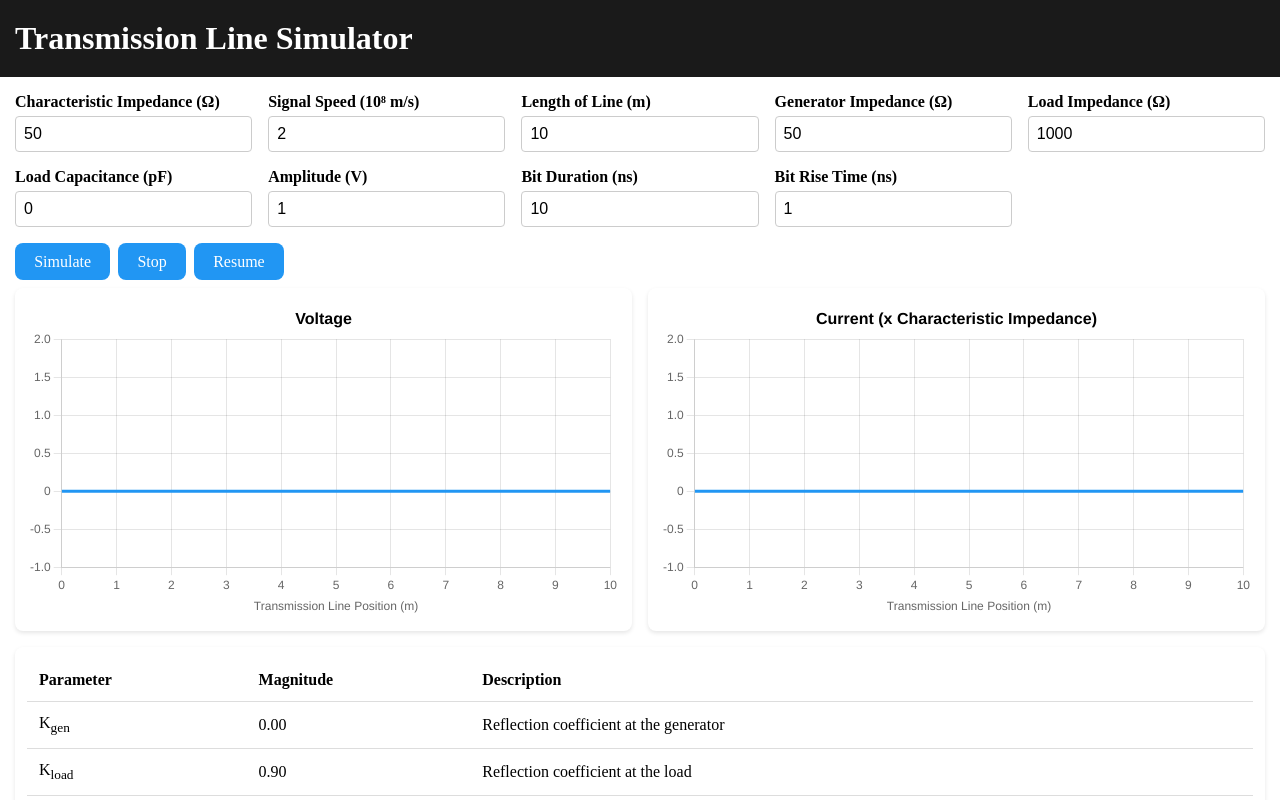
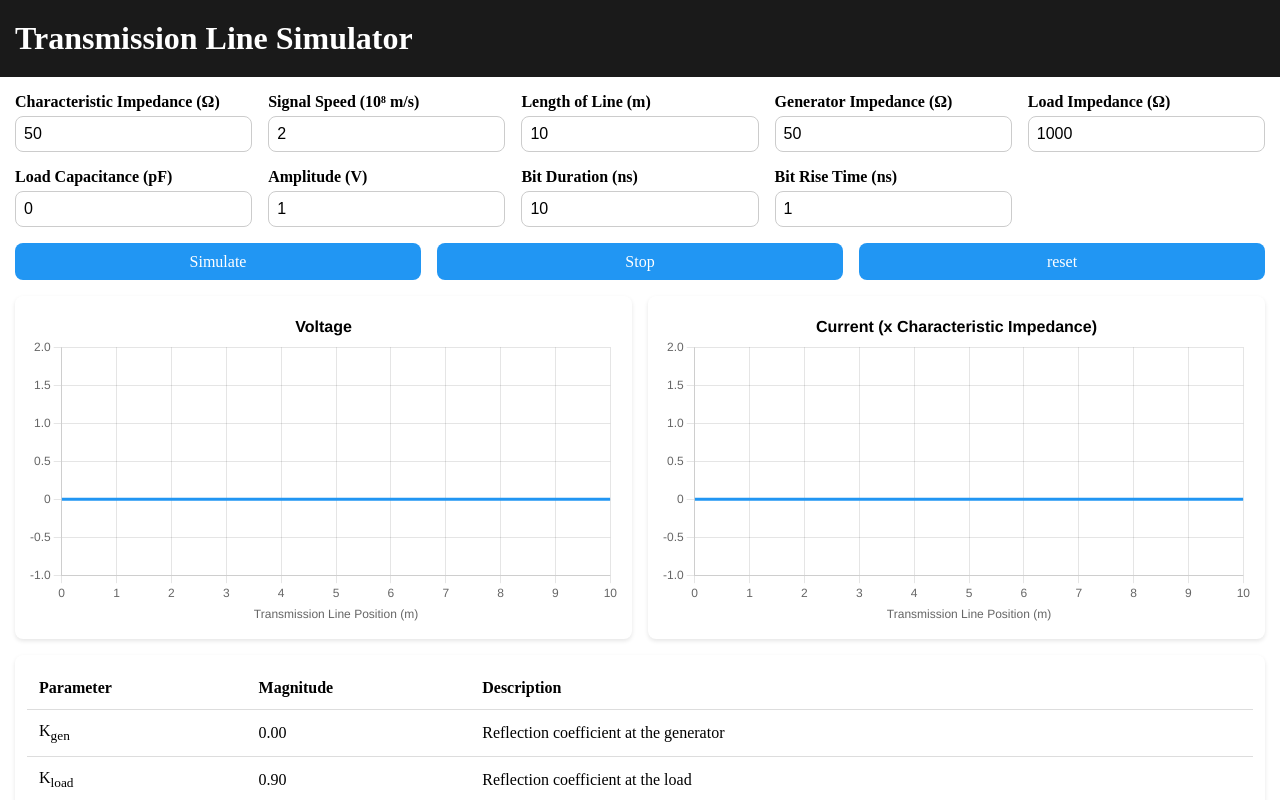
Before and after one commit to egvhauwa/transmission-line, a Vue app: page / in a window 1280 px wide. Shown: the top 800 px of the page. Built offline with nearby package versions, Linux system fonts and the light colour scheme.

Commit message:
update control buttons

```diff
--- a/src/App.vue
+++ b/src/App.vue
@@ -10,6 +10,9 @@
       :simulate="simulate"
       :start="start"
       :stop="stop"
+      :reset="reset"
+      :isRunning="isRunning"
+      :isReset="isReset"
     />
     <div id="simulation">
       <div class="wave-chart card">
@@ -51,6 +54,8 @@ import './assets/styles/container.css';
 
 const simulator: Simulator = new Simulator();
 const parameters = ref<InputParams>(defaultParameters);
+const isRunning = ref(false);
+const isReset = ref(true);
 
 const voltage = ref<number[]>(simulator.V);
 const current = ref<number[]>(simulator.I);
@@ -64,6 +69,7 @@ const frameInterval = computed(() => 1000 / fps.value);
 watch(
   parameters,
   (newParameters) => {
+    console.log(newParameters);
     stop();
     simulator.setParameters({ ...newParameters });
     voltage.value = [...simulator.V];
@@ -77,6 +83,7 @@ const simulate = (parameters: InputParams) => {
   stop();
   simulator.setParameters({ ...parameters });
   start();
+  isReset.value = false;
 };
 
 const update = () => {
@@ -89,6 +96,7 @@ const start = () => {
   stop();
   lastTime.value = performance.now();
   animationLoop(performance.now());
+  isRunning.value = true;
 };
 
 const animationLoop = (timestamp: number) => {
@@ -105,6 +113,12 @@ const stop = () => {
     cancelAnimationFrame(frameId.value);
     frameId.value = null;
   }
+  isRunning.value = false;
+};
+
+const reset = () => {
+  parameters.value = { ...defaultParameters };
+  isReset.value = true;
 };
 </script>
 
--- a/src/components/ParameterInput.vue
+++ b/src/components/ParameterInput.vue
@@ -14,7 +14,7 @@
 </template>
 
 <script setup lang="ts">
-import { ref, watch } from 'vue';
+import { computed } from 'vue';
 
 const props = defineProps<{
   label: string;
@@ -28,7 +28,15 @@ const model = defineModel({ type: Number, required: true });
 
 const min: number = props.min || 0;
 const scaleFactor: number = props.scale || 1; // Default scale factor is 1 (no scaling)
-const unscaledInput = ref<number>(model.value / scaleFactor);
+
+const unscaledInput = computed({
+  get: () => model.value / scaleFactor,
+  set: (newValue) => {
+    if (isValidParameter(newValue)) {
+      model.value = newValue * scaleFactor;
+    }
+  },
+});
 
 const isValidParameter = (parameter: number | string): boolean => {
   if (typeof parameter === 'string') return false;
@@ -37,12 +45,6 @@ const isValidParameter = (parameter: number | string): boolean => {
   if (props.max !== undefined && parameter > props.max) return false;
   return true;
 };
-
-watch(unscaledInput, (newValue) => {
-  if (isValidParameter(newValue)) {
-    model.value = newValue * scaleFactor;
-  }
-});
 </script>
 
 <style scoped>
@@ -60,7 +62,7 @@ input {
   padding: 8px;
   font-size: 16px;
   border: 1px solid #ccc;
-  border-radius: 4px;
+  border-radius: 0.5rem;
 }
 
 input:invalid {
--- a/src/components/ParametersForm.vue
+++ b/src/components/ParametersForm.vue
@@ -1,6 +1,6 @@
 <template>
   <div>
-    <form @submit.prevent="submitForm">
+    <form @submit.prevent="simulate">
       <div id="parameters">
         <ParameterInput
           v-model="model.Rc"
@@ -45,8 +45,10 @@
       </div>
       <div id="controls">
         <button type="submit">Simulate</button>
-        <button type="button" @click="props.stop">Stop</button>
-        <button type="button" @click="props.start">Resume</button>
+        <button type="button" @click="toggleSimulation" :disabled="isReset">
+          {{ isReset || isRunning ? 'Stop' : 'Resume' }}
+        </button>
+        <button type="button" @click="props.reset">reset</button>
       </div>
     </form>
   </div>
@@ -61,14 +63,25 @@ const props = defineProps<{
   simulate: (arg0: InputParams) => void;
   start: () => void;
   stop: () => void;
+  reset: () => void;
+  isRunning: boolean;
+  isReset: boolean;
 }>();
 
 const model = defineModel<InputParams>({
   required: true,
 });
 
-const submitForm = () => {
+const simulate = () => {
   props.simulate(model.value);
+};
+
+const toggleSimulation = () => {
+  if (props.isRunning) {
+    props.stop();
+  } else {
+    props.start();
+  }
 };
 </script>
 
@@ -82,8 +95,12 @@ const submitForm = () => {
 
 #controls {
   display: flex;
-  gap: 0.5rem;
+  gap: 1rem;
   margin-top: 1rem;
-  margin-bottom: 0.5rem;
+  margin-bottom: 1rem;
+}
+
+button {
+  flex: 1;
 }
 </style>
```
